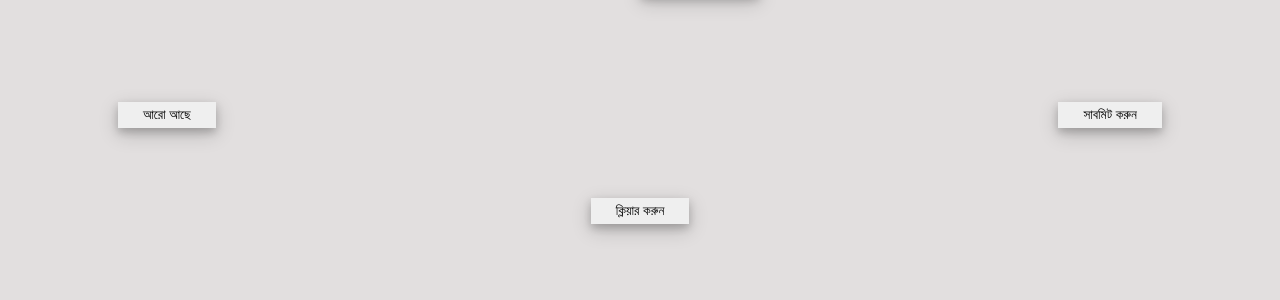
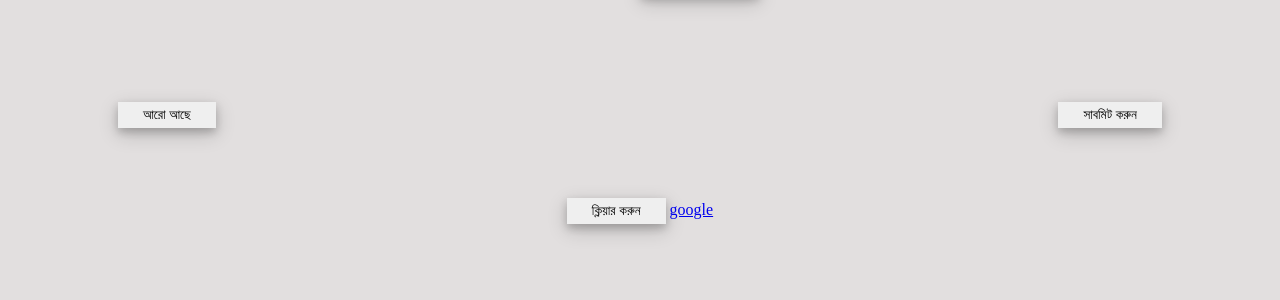
Before and after one commit to ibugithub/Cloths-calculator, a Django app: page / in a window 1280 px wide. Shown: the part 222-522 px from the top of the page. Run offline with Django 4.2, Linux system fonts and the light colour scheme.

Commit message:
add today's events

```diff
--- a/core/templates/core/clothMeasure.html
+++ b/core/templates/core/clothMeasure.html
@@ -31,6 +31,8 @@
 
 <button class="p5p25 borderNone" id="clearbtn">ক্লিয়ার করুন</button>
 
+<a href="http://www.google.com">google</a>
+
 </div>
 
 <div class="center">
```
Also changed, not shown: db.sqlite3.
